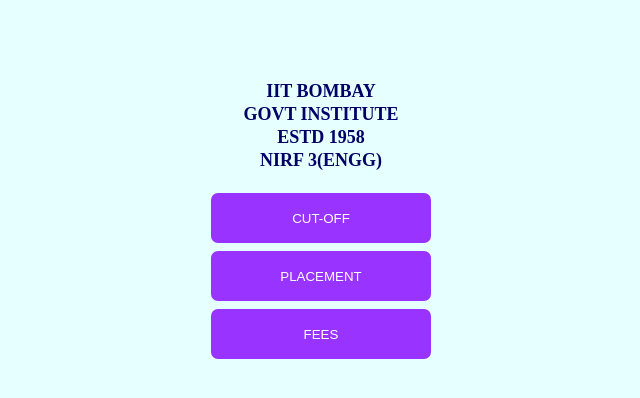
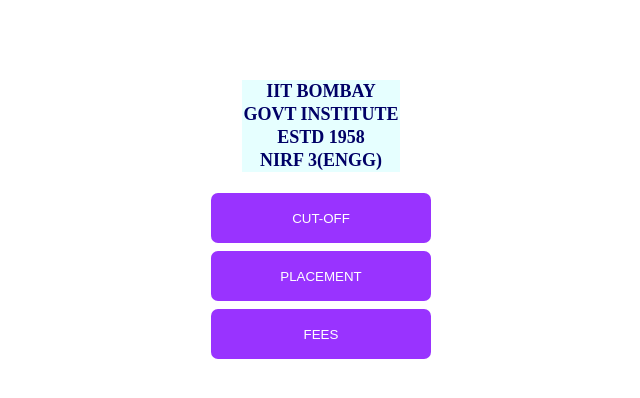
Before and after one commit to arjun867/josaa2023guide, a website: page public/iitb.html in a window 1280 px wide. Shown: the whole page, without its empty margins (319-959 px from the left). Drawn offline with nearby package versions, Linux system fonts and the light colour scheme.

Commit message:
Update styles.css

```diff
--- a/public/styles.css
+++ b/public/styles.css
@@ -3,7 +3,7 @@
 
 body{
     text-align: center;
-    background-color:#e6ffff ;
+    background-color:white ;
 }
 table{
     margin-left: auto;
```
